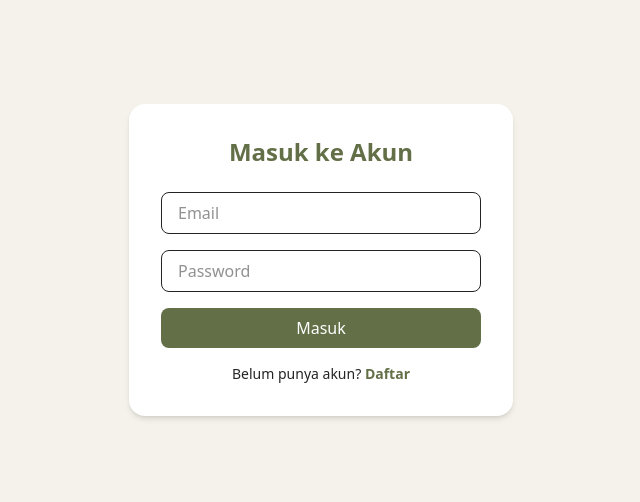
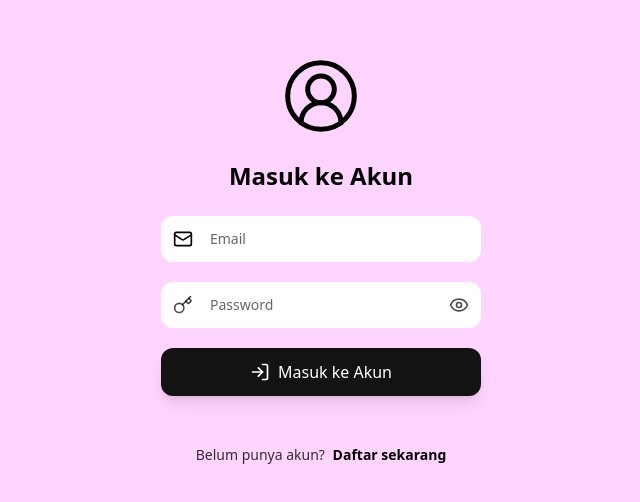
Before and after one commit to Aira-salsa-k/resep_app, a React (Vite) app: page /login in a window 1280 px wide. Shown: the part 140-642 px from the top of the page, without its empty margins (319-959 px from the left). Built offline with nearby package versions, Linux system fonts and the light colour scheme; no server answers.

Commit message:
update warna dan button tambah resep

```diff
--- a/src/App.css
+++ b/src/App.css
@@ -36,6 +36,7 @@ body {
   -webkit-font-smoothing: antialiased;
   -moz-osx-font-smoothing: grayscale;
   background-color: var(--primary-cream);
+   /* background-color: #FFC0CB; */
 }
 
 /* Recipe card specific styles */
--- a/src/App.jsx
+++ b/src/App.jsx
@@ -178,15 +178,27 @@ const AppContent = () => {
   // };
 
 
+  // const handleAddNew = () => {
+  //   if (!user) {
+  //     navigate("/login");
+  //     return;
+  //   }
+
+  //   setSelectedRecipe(null);
+  //   setShowForm(true);
+  // };
 const handleAddNew = () => {
-    if (!user) {
+  if (!user || !user.id) {
     navigate("/login");
     return;
   }
 
-    setSelectedRecipe(null);
+  setEditingRecipe(null);
   setShowForm(true);
+  console.log("USER:", user);
+
 };
+
 
 
 
@@ -282,7 +294,7 @@ const AppContent = () => {
   // Show loading state while waiting for auth
   if (authLoading) {
     return (
-      <div className="min-h-screen flex items-center justify-center bg-[#FEFAE0]">
+      <div className="min-h-screen flex items-center justify-center">
         <div className="text-center">
           <div className="animate-spin rounded-full h-12 w-12 border-b-2 border-[#626F47] mx-auto"></div>
           <p className="mt-4 text-[#626F47]">Memuat aplikasi...</p>
@@ -321,7 +333,7 @@ const AppContent = () => {
   // }
 
   return (
-    <div className="min-h-screen bg-[#FEFAE0]">
+    <div className="min-h-screen bg-[#f9cbfa]">
       <Header
         onAddNew={handleAddNew}
         onViewToggle={toggleViewMode}
@@ -357,7 +369,7 @@ const AppContent = () => {
             <p className="text-gray-500 mb-6">Login dan Tambahkan resep pertama Anda untuk memulai</p>
             <button
               onClick={handleAddNew}
-              className="bg-[#626F47] text-white px-6 py-3 rounded-lg hover:bg-[#4d5938] transition-colors"
+              className="bg-[#ffa149] text-black px-6 py-3 rounded-lg hover:bg-[#ba7d3c] transition-colors"
             >
               Tambah Resep
             </button>
--- a/src/components/Header.jsx
+++ b/src/components/Header.jsx
@@ -19,13 +19,21 @@ const Header = ({
   };
 
   return (
-    <header className="bg-[#626F47] text-white shadow-md">
+    <header className="bg-[#f8f8f8] text-white shadow-md">
       <div className="container mx-auto px-4 py-3">
         <div className="flex flex-col sm:flex-row justify-between items-center gap-4">
           <div className="flex items-center gap-2">
+
+              {/* === LOGO BULAT === */}
+        <img
+          src="/logo_hat.png"   // ganti dengan path gambarmu
+          alt="logo"
+          className="w-10 h-10 rounded-full object-cover"
+        />
+
             <div className="flex flex-col">
-            <h1 className="text-xl font-bold">Cook Notes</h1>
-            <h3 className="text-sm text-white -mt-1">
+            <h1 className="text-xl text-black font-bold">Cook Notes</h1>
+            <h3 className="text-sm text-black -mt-1">
               your recipe collection
             </h3>
           </div>
@@ -55,7 +63,7 @@ const Header = ({
               {showAddButton && (
                 <button
                   onClick={onAddNew}
-                  className="flex items-center gap-1 bg-[#FFCF50] text-[#626F47] px-3 py-2 rounded-lg hover:bg-[#feebc8] transition-colors"
+                  className="flex items-center gap-1 bg-[#fb953d] text-[#181818] px-3 py-2 rounded-lg hover:bg-[#feebc8] transition-colors"
                 >
                   <Plus className="w-4 h-4" />
                   <span className="hidden sm:inline">Tambah Resep</span>
@@ -73,7 +81,7 @@ const Header = ({
 
               {!user && (
                 <button  onClick={() => window.location.href = "/login"}
-                className="text-sm px-4 py-2 bg-orange-600 text-white rounded-lg shadow hover:bg-amber-700 transition-all">
+                className="text-sm px-4 py-2 bg-green-600 text-white rounded-lg shadow hover:bg-amber-700 transition-all">
                   Login
                 </button>
               )}
--- a/src/pages/login.jsx
+++ b/src/pages/login.jsx
@@ -82,6 +82,8 @@
 import { useState } from 'react';
 import { useAuth } from '../lib/authContext';
 import { useNavigate } from "react-router-dom";
+import { User, Key, Eye, EyeOff, LogIn, UserPlus, Mail,CircleUserRound } from "lucide-react";
+
 
 
 const Login = () => {
@@ -94,6 +96,7 @@ const Login = () => {
   const [password, setPassword] = useState('');
   const [error, setError] = useState('');
   const [loading, setLoading] = useState(false); // ⬅️ TAMBAHAN
+   const [showPassword, setShowPassword] = useState(false);
 
   const handleSubmit = async (e) => {
     e.preventDefault();
@@ -115,70 +118,112 @@ const Login = () => {
   };
 
   return (
-    <div className="min-h-screen bg-[#F4F2EA] flex items-center justify-center px-4">
-      <div className="bg-white p-8 rounded-2xl shadow-md w-full max-w-sm">
-        <h1 className="text-2xl font-bold text-[#626F47] text-center mb-6">
-          {isRegister ? "Buat Akun" : "Masuk ke Akun"}
+
+    <div className="min-h-screen bg-[#ffd4fe] flex items-center justify-center p-4">
+      <div className=" p-8 rounded-3xl w-full max-w-sm ">
+        {/* Avatar Icon */}
+        <div className="flex justify-center mb-6">
+          <div className="w-20 h-20 rounded-full flex items-center justify-center">
+            <CircleUserRound className="w-20 h-20 text-black" strokeWidth={1.5} />
+          </div>
+        </div>
+
+        <h1 className="text-2xl font-bold text-black text-center mb-6">
+          {isRegister ? "Buat Akun Baru" : "Masuk ke Akun"}
         </h1>
 
         {error && (
-          <p className="mb-3 text-red-500 text-sm text-center">{error}</p>
+          <div className="mb-4 p-3 bg-red-500/20 border border-red-500/30 rounded-xl">
+            <p className="text-black-100 text-sm text-center">{error}</p>
+          </div>
         )}
 
-        <form onSubmit={handleSubmit} className="space-y-4">
+        <form onSubmit={handleSubmit} className="space-y-5">
+          {/* Email Field */}
+          <div className="relative">
+            <div className="absolute left-3 top-1/2 transform -translate-y-1/2">
+              <Mail className="w-5 h-5 text-black" />
+            </div>
             <input
               type="email"
               placeholder="Email"
-            className="w-full border rounded-lg px-4 py-2 focus:outline-[#626F47]"
+              className="w-full bg-white border border-white/30 rounded-xl pl-12 pr-4 py-3 text-black placeholder-black/60 focus:outline-none focus:border-white/50 focus:ring-2 focus:ring-white/20 transition-all text-sm"
               value={email}
               onChange={(e) => setEmail(e.target.value)}
               disabled={loading}
             />
+          </div>
 
+          {/* Password Field */}
+          <div className="relative">
+            <div className="absolute left-3 top-1/2 transform -translate-y-1/2">
+              <Key className="w-5 h-5 text-black/70" />
+            </div>
             <input
-            type="password"
+              type={showPassword ? "text" : "password"}
               placeholder="Password"
-            className="w-full border rounded-lg px-4 py-2 focus:outline-[#626F47]"
+              className="w-full bg-white border border-white/30 rounded-xl pl-12 pr-12 py-3 text-black placeholder-black/60 focus:outline-none focus:border-white/50 focus:ring-2 focus:ring-white/20 transition-all text-sm"
               value={password}
               onChange={(e) => setPassword(e.target.value)}
               disabled={loading}
             />
+            <button
+              type="button"
+              className="absolute right-3 top-1/2 transform -translate-y-1/2 text-black/70 hover:text-black transition"
+              onClick={() => setShowPassword(!showPassword)}
+            >
+              {showPassword ? (
+                <EyeOff className="w-5 h-5" />
+              ) : (
+                <Eye className="w-5 h-5" />
+              )}
+            </button>
+          </div>
 
+          {/* Submit Button */}
           <button
             type="submit"
             disabled={loading}
-            className={`w-full text-white py-2 rounded-lg transition
-                ${loading ? "bg-gray-400 cursor-not-allowed" : "bg-[#626F47] hover:bg-[#4d5938]"}
-            `}
+            className={`w-full flex items-center justify-center gap-2 text-white py-3 rounded-xl transition-all duration-300 transform hover:scale-[1.02] active:scale-[0.98]
+              ${loading
+                ? "bg-white/30 cursor-not-allowed"
+                : "bg-[#131313] hover:bg-[#272727] shadow-lg"
+              }`}
           >
-            {loading ? "Memproses..." : isRegister ? "Daftar" : "Masuk"}
+            {loading ? (
+              <>
+                <div className="w-4 h-4 border-2 border-white border-t-transparent rounded-full animate-spin"></div>
+                <span>Memproses...</span>
+              </>
+            ) : isRegister ? (
+              <>
+                <UserPlus className="w-5 h-5" />
+                <span>Daftar Sekarang</span>
+              </>
+            ) : (
+              <>
+                <LogIn className="w-5 h-5" />
+                <span>Masuk ke Akun</span>
+              </>
+            )}
           </button>
         </form>
 
-        <div className="mt-4">
-          {/* <button
-            onClick={signInWithGoogle}
-            disabled={loading}
-            className={`w-full border py-2 rounded-lg transition
-                ${loading ? "bg-gray-100 cursor-not-allowed" : "hover:bg-gray-50"}
-            `}
-          >
-            {loading ? "Tunggu..." : "Lanjutkan dengan Google"}
-          </button> */}
-        </div>
-
-        <p className="mt-4 text-center text-sm">
+        <div className="mt-6 pt-6 border-t border-white/20">
+          <p className="text-center text-black/80 text-sm">
             {isRegister ? "Sudah punya akun? " : "Belum punya akun? "}
             <button
               onClick={() => !loading && setIsRegister(!isRegister)}
-            className="text-[#626F47] font-semibold"
+              className="text-black font-semibold hover:text-black-500 transition ml-1"
               disabled={loading}
             >
-            {isRegister ? "Masuk" : "Daftar"}
+              {isRegister ? "Masuk disini" : "Daftar sekarang"}
             </button>
           </p>
         </div>
       </div>
+    </div>
+
   );
 };
 
```
Also changed, not shown: src/components/RecipeCard.jsx (+30 -9 lines), public/logo_hat.png (added), src/assets/logo_hat.png (added). Lines whose indentation alone changed are shown as unchanged.
